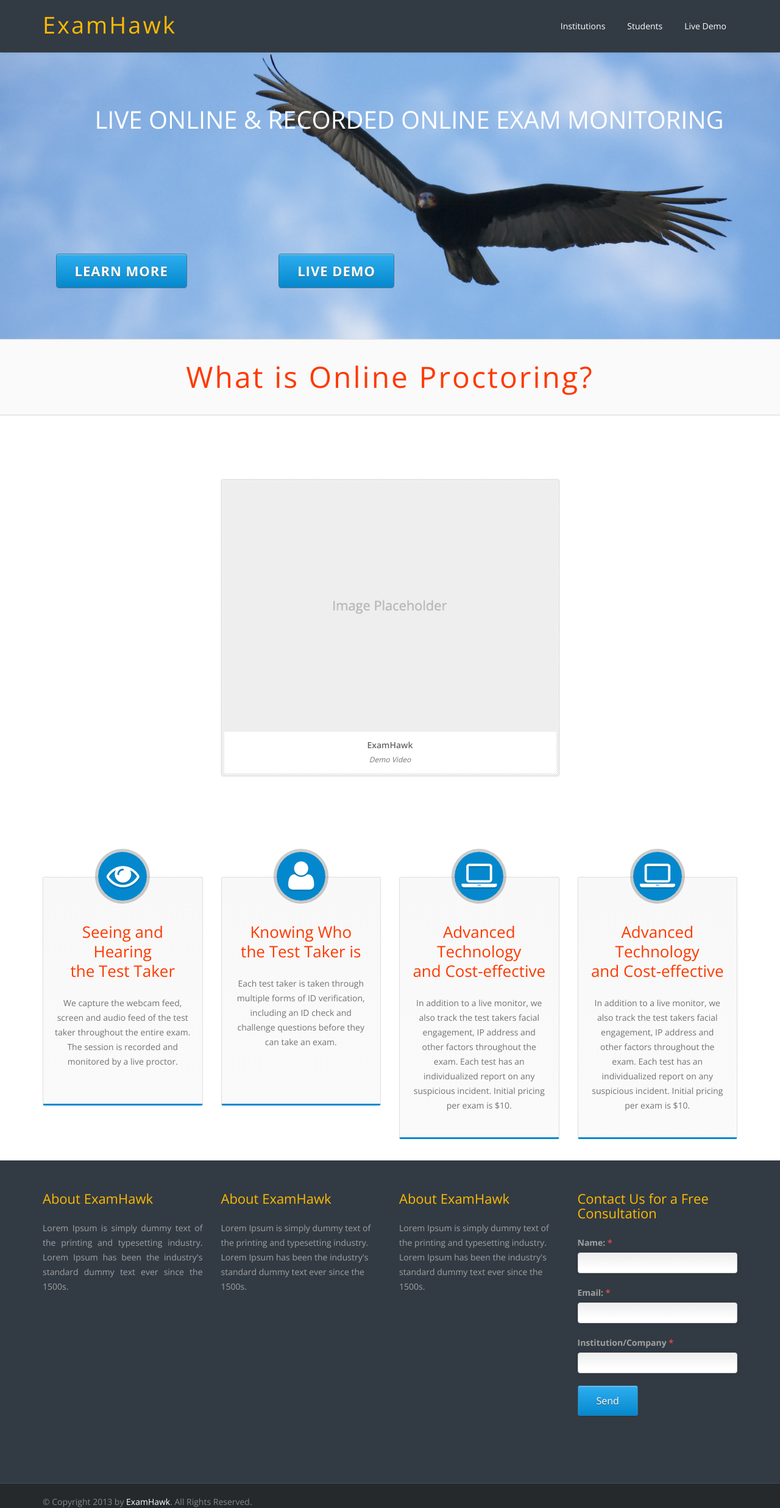
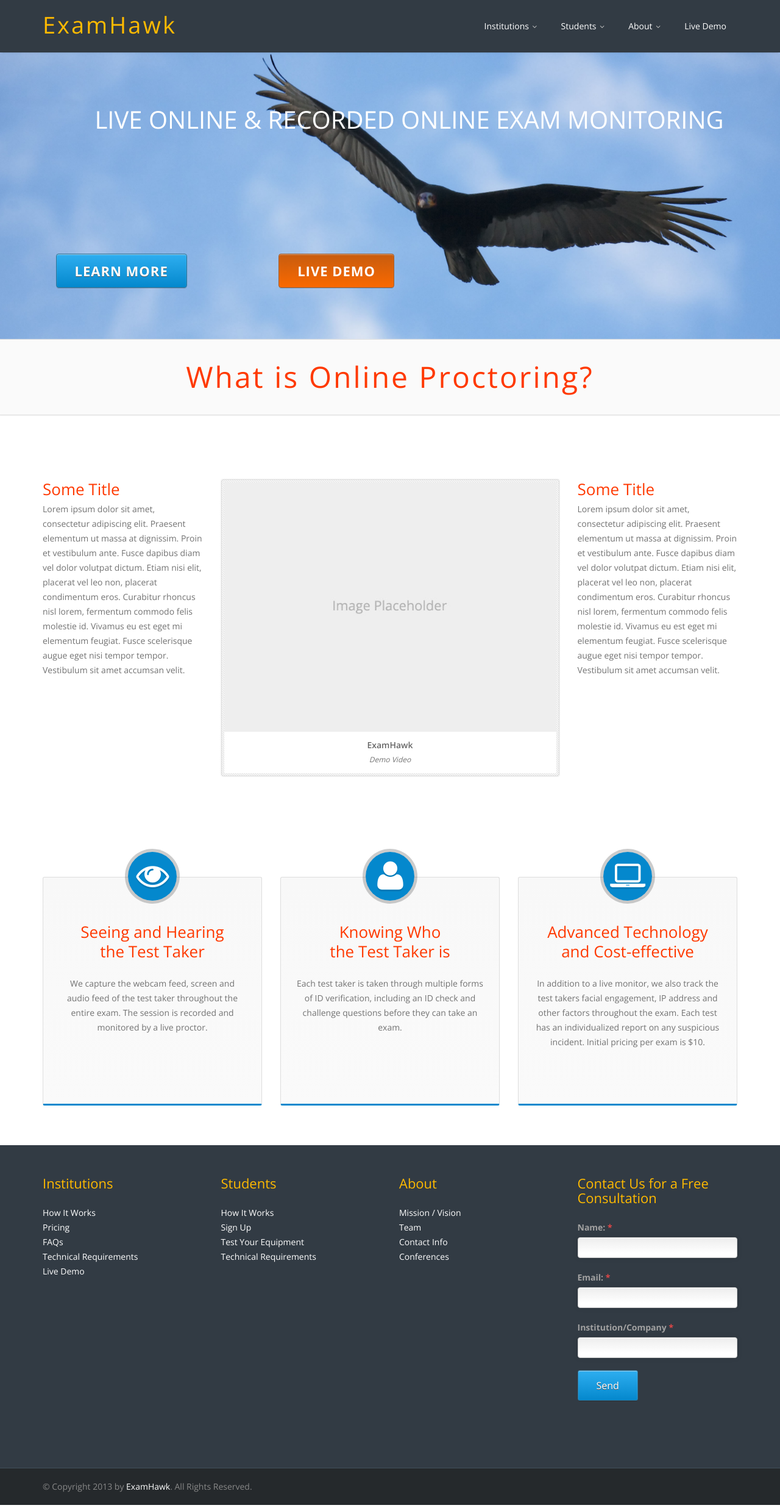
Before and after one commit to casammar/owlmonitor, a PHP site: page / in a window 1280 px wide. Shown: the top 2473 px of the page at 61% size. Run offline with PHP 8.4, Linux system fonts and the light colour scheme.

Commit message:
added demo video and created links for secondary pages

```diff
--- a/css/colors/blue.css
+++ b/css/colors/blue.css
@@ -1,3 +1,49 @@
+ /* Orange Color #FA6900 */
+
+.alt-btn:focus, .subscribe-btn, .progress .progress-bar, .accordionMod .panel-heading .current, #current:after, .tp-leftarrow.default:hover,.tp-rightarrow.default:hover, .nivo-prevNav:hover, .nivo-nextNav:hover, .contact-box:hover, #options li a.selected, .ch-info .ch-info-back {
+    background: #FA6900;
+}
+
+
+.pagination > .active > a, .pagination > .active > span, .pagination > .active > a:hover, .pagination > .active > span:hover, .pagination > .active > a:focus, .pagination > .active > span:focus, .pager li > a:hover, .pager li > a:focus, .navbar-toggle i, .cn-wrapper li a, .cn-wrapper:after {
+    background-color: #FA6900;
+    color: #fff;
+}
+
+#options li a.selected {
+	border: 1px solid #FA6900;
+}
+
+.ie8 .alt-btn-color, .ie9 .alt-btn-color {
+	background: #FA6900 !important;
+}
+
+.ie8 .alt-btn-color:hover, .ie9 .alt-btn-color:hover {
+	background: #c75c0f !important;
+}
+
+.alt-btn-color:hover, .subscribe-btn:hover {
+	background: -webkit-linear-gradient(#FA6900,#c75c0f);
+	background: -moz-linear-gradient(#FA6900,#c75c0f);
+	background: -o-linear-gradient(#FA6900,#c75c0f);
+	background: -ms-linear-gradient(#FA6900,#c75c0f);
+	background: linear-gradient(#FA6900,#c75c0f);
+}
+
+.alt-btn-color , .subscribe-btn {
+	background: -webkit-linear-gradient(#c75c0f,#FA6900);
+	background: -moz-linear-gradient(#c75c0f,#FA6900);
+	background: -o-linear-gradient(#c75c0f,#FA6900);
+	background: -ms-linear-gradient(#c75c0f,#FA6900);
+	background: linear-gradient(#c75c0f,#FA6900);
+	border: 1px solid #a25c29;
+	color: #FFFFFF;
+	-webkit-box-shadow: inset 0 1px 1px 0 #dba279, 0 2px 0 -1px rgba(0,0,0,0.2);
+	box-shadow: inset 0 1px 1px 0 #dba279, 0 2px 0 -1px rgba(0,0,0,0.2);
+	cursor: pointer;
+}
+
+
 /*Blue #0488cd */
 .btn:focus, .subscribe-btn, .progress .progress-bar, .accordionMod .panel-heading .current, #current:after, .tp-leftarrow.default:hover,.tp-rightarrow.default:hover, .nivo-prevNav:hover, .nivo-nextNav:hover, .contact-box:hover, #options li a.selected, .ch-info .ch-info-back {
     background: #323B44;
--- a/index.html
+++ b/index.html
@@ -72,10 +72,50 @@
                   <nav class="collapse navbar-collapse menu">
                      <ul class="nav navbar-nav sf-menu">
                         <li>
-                           <a href="institutions.html">Institutions</a>
+                           <a href="institutions.html" class="sf-with-ul">
+                           Institutions
+                           <span class="sf-sub-indicator">
+                           <i class="icon-angle-down "></i>
+                           </span>
+                           </a>
+                           <ul>
+                              <li><a href="#" class="sf-with-ul">How It Works</a></li>
+                              <li><a href="#" class="sf-with-ul">Pricing</a></li>
+                              <li><a href="#" class="sf-with-ul">FAQ's</a></li>
+                              <li><a href="#" class="sf-with-ul">Technical Requirements</a></li>
+                              <li><a href="#" class="sf-with-ul">Live Demo</a></li>
+
+                           </ul>
                         </li>
 			<li>
-                           <a href="students.html">Students</a>
+                           <a href="students.html" class="sf-with-ul">
+                           Students
+                           <span class="sf-sub-indicator">
+                           <i class="icon-angle-down "></i>
+                           </span>
+                           </a>
+                           <ul>
+                              <li><a href="#" class="sf-with-ul">How It Works</a></li>
+                              <li><a href="#" class="sf-with-ul">Sign Up/Download</a></li>
+                              <li><a href="#" class="sf-with-ul">Technical Requirements</a></li>
+                              <li><a href="#" class="sf-with-ul">Test Your Equipment</a></li>
+
+                           </ul>
+                        </li>
+			<li>
+                           <a href="#" class="sf-with-ul">
+                           About
+                           <span class="sf-sub-indicator">
+                           <i class="icon-angle-down "></i>
+                           </span>
+                           </a>
+                           <ul>
+                              <li><a href="#" class="sf-with-ul">Mission / Vision</a></li>
+                              <li><a href="#" class="sf-with-ul">Team</a></li>
+                              <li><a href="#" class="sf-with-ul">Contact</a></li>
+                              <li><a href="#" class="sf-with-ul">Conferences</a></li>
+			      <li><a href="#" class="sf-with-ul">Blog</a></li>
+                           </ul>
                         </li>
 			<li>
                            <a href="live-demo.html">Live Demo</a>
@@ -125,7 +165,7 @@
                            data-start="1750"
                            data-hoffset="-70"
                            data-easing="easeOutExpo">
-                           <a class="btn-special hidden-xs btn-color" href="#footer" style="font-size:22px;">Live Demo</a>
+                           <a class="btn-special hidden-xs alt-btn-color" href="#footer" style="font-size:22px;color:#FFFFFF;">Live Demo</a>
                         </div>
                      </li>
                   </ul>
@@ -166,7 +206,11 @@
 	    <div class="main-content">
 		<div class="container">
 		    <div class="row">
-			<div class="col-lg-6 col-lg-offset-3 col-md-6 col-md-offset-3 col-sm-6 col-sm-offset-3 col-xs-12 bottom-pad web css wp item">
+			<div class="col-lg-3 col-md-3 col-sm-3 col-xs-12 bottom-pad web css wp item">
+			    <h3>Some Title</h3>
+			    <p>Lorem ipsum dolor sit amet, consectetur adipiscing elit. Praesent elementum ut massa at dignissim. Proin et vestibulum ante. Fusce dapibus diam vel dolor volutpat dictum. Etiam nisi elit, placerat vel leo non, placerat condimentum eros. Curabitur rhoncus nisl lorem, fermentum commodo felis molestie id. Vivamus eu est eget mi elementum feugiat. Fusce scelerisque augue eget nisi tempor tempor. Vestibulum sit amet accumsan velit.</p>
+			</div>
+			<div class="col-lg-6 col-md-6 col-sm-6 col-xs-12 bottom-pad web css wp item">
 			    <div class="portfolio-item">
 				<a href="http://vimeo.com/69468445" class="portfolio-item-link" data-rel="prettyPhoto" >
 				<span class="portfolio-item-hover"></span>
@@ -181,6 +225,10 @@
 				<div class="clearfix"></div>
 			    </div>
 			</div>
+			<div class="col-lg-3 col-md-3 col-sm-3 col-xs-12 bottom-pad web css wp item text-justify">
+			    <h3>Some Title</h3>
+			    <p>Lorem ipsum dolor sit amet, consectetur adipiscing elit. Praesent elementum ut massa at dignissim. Proin et vestibulum ante. Fusce dapibus diam vel dolor volutpat dictum. Etiam nisi elit, placerat vel leo non, placerat condimentum eros. Curabitur rhoncus nisl lorem, fermentum commodo felis molestie id. Vivamus eu est eget mi elementum feugiat. Fusce scelerisque augue eget nisi tempor tempor. Vestibulum sit amet accumsan velit.</p>
+			</div>
 		    </div>
 		</div>
 	    </div>
@@ -188,9 +236,8 @@
             <!-- Main Content start-->
             <div class="main-content">
                <div class="container">
-
                   <div class="row">
-                     <div class="col-lg-3 col-md-3 col-sm-3">
+                     <div class="col-lg-4 col-md-4 col-sm-4">
                         <div class="content-box big ch-item bottom-pad-small">
                            <div class="ch-info-wrap">
                               <div class="ch-info">
@@ -208,7 +255,7 @@
                            </div>
                         </div>
                      </div>
-                     <div class="col-lg-3 col-md-3 col-sm-3">
+                     <div class="col-lg-4 col-md-4 col-sm-4">
                         <div class="content-box big ch-item bottom-pad-small">
                            <div class="ch-info-wrap">
                               <div class="ch-info">
@@ -226,25 +273,7 @@
                            </div>
                         </div>
                      </div>
-                     <div class="col-lg-3 col-md-3 col-sm-3">
-                        <div class="content-box big ch-item">
-                           <div class="ch-info-wrap">
-                              <div class="ch-info">
-                                 <div class="ch-info-front ch-img-1"><i class="icon-laptop" style="left:14%;"></i></div>
-                                 <div class="ch-info-back">
-                                    <i class="icon-laptop"></i>
-                                 </div>
-                              </div>
-                           </div>
-                           <div class="content-box-info">
-                              <h3>Advanced Technology <br>and Cost-effective</h3>
-                              <p>
-                                 In addition to a live monitor, we also track the test takers facial engagement, IP address and other factors throughout the exam. Each test has an individualized report on any suspicious incident. Initial pricing per exam is $10.
-                              </p>
-                           </div>
-                        </div>
-                     </div>
-		      <div class="col-lg-3 col-md-3 col-sm-3">
+                     <div class="col-lg-4 col-md-4 col-sm-4">
                         <div class="content-box big ch-item">
                            <div class="ch-info-wrap">
                               <div class="ch-info">
@@ -275,22 +304,32 @@
                <div class="container">
                   <div class="row">
 		     <section class="col-lg-3 col-md-3 col-xs-12 col-sm-3 footer-one">
-		         <h3>About ExamHawk</h3>
-			  <p>
-			       Lorem Ipsum is simply dummy text of the printing and typesetting industry. Lorem Ipsum has been the industry's standard dummy text ever since the 1500s.
-			  </p>
+		         <h3>Institutions</h3>
+			 <ul>
+			     <li><a href="#">How It Works</a></li>
+			     <li><a href="#">Pricing</a></li>
+			     <li><a href="#">FAQs</a></li>
+			     <li><a href="#">Technical Requirements</a></li>
+			     <li><a href="#">Live Demo</a></li>
+			 </ul>
 		     </section>
 		     <section class="col-lg-3 col-md-3 col-xs-12 col-sm-3 footer-two">
-		         <h3>About ExamHawk</h3>
-			  <p>
-			       Lorem Ipsum is simply dummy text of the printing and typesetting industry. Lorem Ipsum has been the industry's standard dummy text ever since the 1500s.
-			  </p>
+		         <h3>Students</h3>
+			 <ul>
+			     <li><a href="#">How It Works</a></li>
+			     <li><a href="#">Sign Up</a></li>
+			     <li><a href="#">Test Your Equipment</a></li>
+			     <li><a href="#">Technical Requirements</a></li>
+			 </ul>
 		     </section>
 		      <section class="col-lg-3 col-md-3 col-xs-12 col-sm-3 footer-three">
-		         <h3>About ExamHawk</h3>
-			  <p>
-			       Lorem Ipsum is simply dummy text of the printing and typesetting industry. Lorem Ipsum has been the industry's standard dummy text ever since the 1500s.
-			  </p>
+		         <h3>About</h3>
+			 <ul>
+			     <li><a href="#">Mission / Vision</a></li>
+			     <li><a href="#">Team</a></li>
+			     <li><a href="#">Contact Info</a></li>
+			     <li><a href="#">Conferences</a></li>
+			 </ul>
 		     </section>
                      <section class="col-lg-3 col-md-3 col-xs-12 col-sm-3 footer-four" id="contact-form">
                         <h3>Contact Us for a Free Consultation</h3>
```
